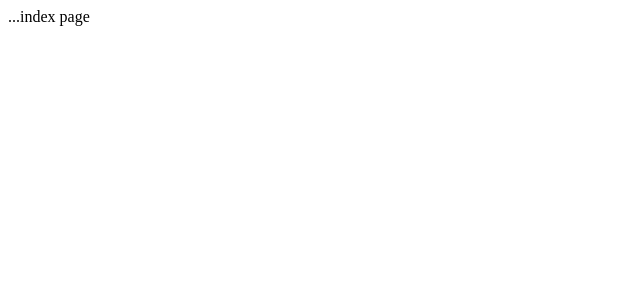
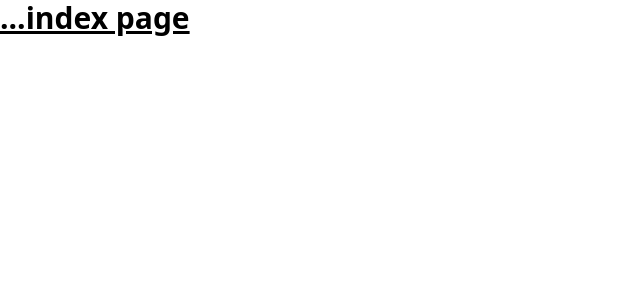
Before and after one commit to armin-salihovic/armin-frontend-nuxt3, a Nuxt app: page / in a window 1280 px wide. Shown: the top 300 px of the page, without its empty margins (0-640 px from the left). Built offline with nearby package versions, Linux system fonts and the light colour scheme.

Commit message:
Install Tailwind

```diff
--- /dev/null
+++ b/assets/css/main.css
@@ -0,0 +1,3 @@
+@tailwind base;
+@tailwind components;
+@tailwind utilities;
--- a/nuxt.config.ts
+++ b/nuxt.config.ts
@@ -1,4 +1,18 @@
 // https://v3.nuxtjs.org/api/configuration/nuxt.config
 export default defineNuxtConfig({
+    build: {
+        postcss: {
+            postcssOptions: {
+                plugins: {
+                    tailwindcss: {},
+                    autoprefixer: {},
+                },
+            },
+        },
+    },
+
+    css: [
+        '@/assets/css/main.css',
+    ],
 
 })
--- a/package.json
+++ b/package.json
@@ -8,6 +8,9 @@
     "postinstall": "nuxt prepare"
   },
   "devDependencies": {
-    "nuxt": "3.0.0-rc.11"
+    "autoprefixer": "^10.4.12",
+    "nuxt": "3.0.0-rc.11",
+    "postcss": "^8.4.18",
+    "tailwindcss": "^3.1.8"
   }
 }
--- a/pages/index.vue
+++ b/pages/index.vue
@@ -1,3 +1,3 @@
 <template>
-<div>...index page</div>
+<div class="text-3xl font-bold underline">...index page</div>
 </template>
--- /dev/null
+++ b/postcss.config.js
@@ -0,0 +1,6 @@
+module.exports = {
+  plugins: {
+    tailwindcss: {},
+    autoprefixer: {},
+  },
+}
--- /dev/null
+++ b/tailwind.config.js
@@ -0,0 +1,14 @@
+/** @type {import('tailwindcss').Config} */
+module.exports = {
+  content: [
+    "./components/**/*.{js,vue,ts}",
+    "./layouts/**/*.vue",
+    "./pages/**/*.vue",
+    "./plugins/**/*.{js,ts}",
+    "./nuxt.config.{js,ts}",
+  ],
+  theme: {
+    extend: {},
+  },
+  plugins: [],
+}
```
Also changed, not shown: 1 other file (tests, documents, lock files or other folders).
